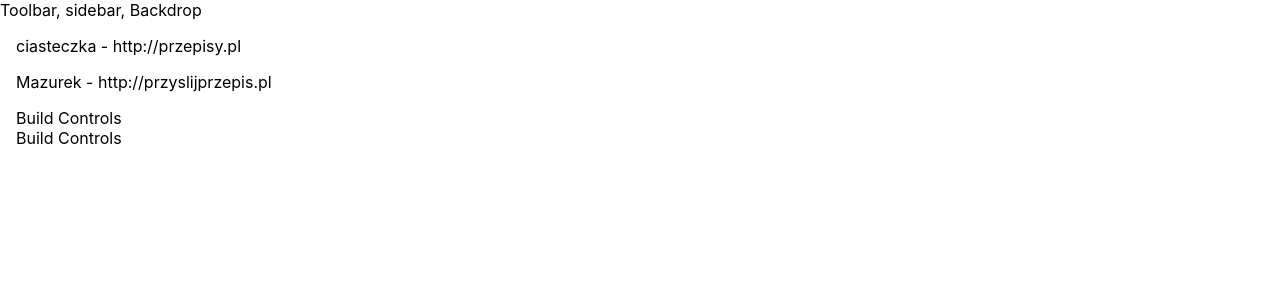
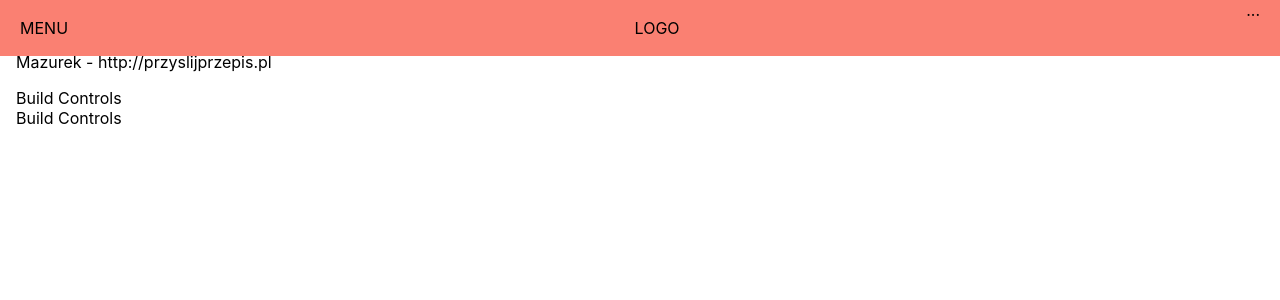
Before and after one commit to magdakrok/cookbook, a React app: page / in a window 1280 px wide. Shown: the top 300 px of the page. Built offline with nearby package versions, Linux system fonts and the light colour scheme.

Commit message:
add toolbar to layout

```diff
--- a/src/components/Layout/Layout.js
+++ b/src/components/Layout/Layout.js
@@ -1,10 +1,11 @@
 import React from 'react';
 import Aux from '../../hoc/auxiliary';
 import classes from './Layout.module.css';
+import Toolbar from '../Navigation/Toolbar/Toolbar';
 
 const layout = (props) => (
     <Aux>
-    <div>Toolbar, sidebar, Backdrop</div>
+    <Toolbar />
     <main className={classes.Content}>
         {props.children}
     </main>
```
